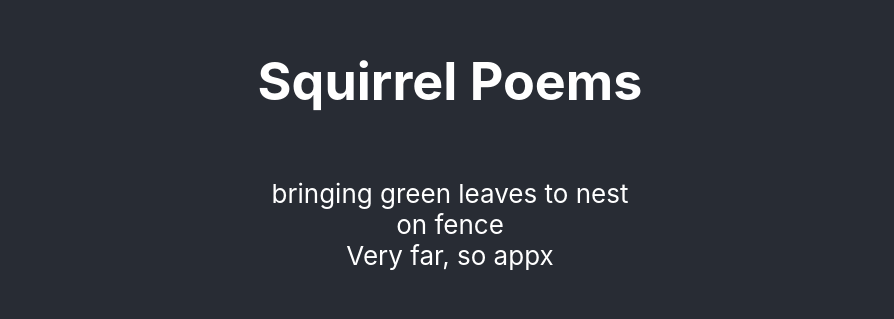
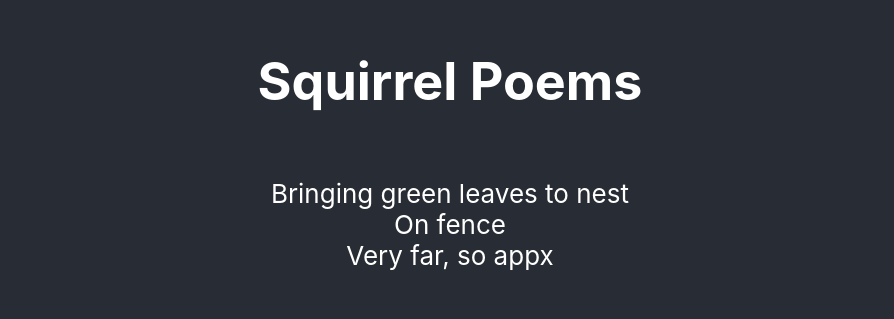
Before and after one commit to PeopleMakeCulture/squirrel-poems, a React (Create React App) app: page / in a window 1280 px wide. Shown: the part 162-481 px from the top of the page, without its empty margins (190-1084 px from the left). Built offline with nearby package versions, Linux system fonts and the light colour scheme.

Commit message:
refactors

```diff
--- a/src/Poem.js
+++ b/src/Poem.js
@@ -1,25 +1,25 @@
 import React, { useState } from 'react';
 import squirrel_data from "./squirrel-data.json"
 
+// TODO: create a way to "stash" a poem
 const Poem = () => {
 
-  // let num_stanzas = 1;
-  const poems = [`
-        tree branches
-        walking
+  let NUM_STANZAS = 3
+  let ATTR_LIST = ['specific_location','other_activities','color_notes']
+
+  const seed_poems = [`
+        Tree branches
+        Walking
         White ring on short tail
     `, `
-        bringing green leaves to nest
-        on fence
+        Bringing green leaves to nest
+        On fence
         Very far, so appx
     `];
 
-  const [poem, setPoem] = useState(poems[1]);
+  const [poem, setPoem] = useState(seed_poems[Math.round(Math.random())]);
 
-  const test_poem = squirrel_data[0]['unique_squirrel_id'];
-
-
-  function sample(key) {
+  const sample = (key) => {
 
     let idx = 0
     let line = ''
@@ -33,22 +33,28 @@ const Poem = () => {
   }
 
   // TODO: other string manipulations
-  function clean(str){
+  const clean = (str) => {
     return str.replace(/^\w/, (match) => match.toUpperCase());;
-
   }
 
-  function generate_poem(){
+  // TODO: Randomly sample from arg list, so order changes
+  // TODO: Make sure there are no repeats for > 1 stanza
+  const generate_poem = (args, num_stanzas) => {
+
     let poem = ''
-      poem += clean(sample('specific_location')) + '\n'
-      poem += clean(sample('other_activities')) + '\n'
-      poem += clean(sample('color_notes')) + '\n'
+
+      for (let stanza = 0; stanza < num_stanzas; stanza++){
+        for (const arg of args){
+          poem += clean(sample(arg)) + '\n';
+        }
+        poem += '\n'
+      }
+
     return poem
   }
 
   const handleClick = () => {
-    console.log("Click")
-    setPoem((prevPoem) => generate_poem());
+    setPoem((prevPoem) => generate_poem(ATTR_LIST, NUM_STANZAS));
   }
 
   return (
```
